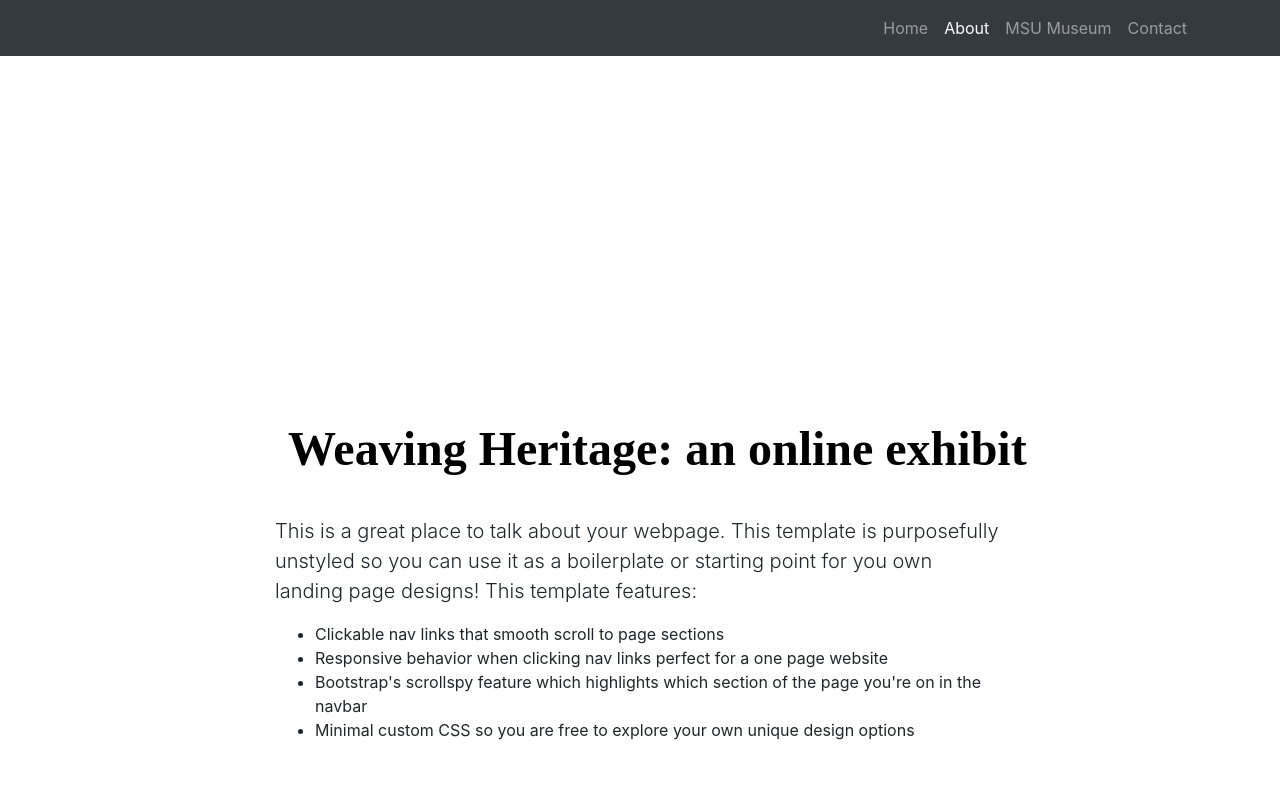
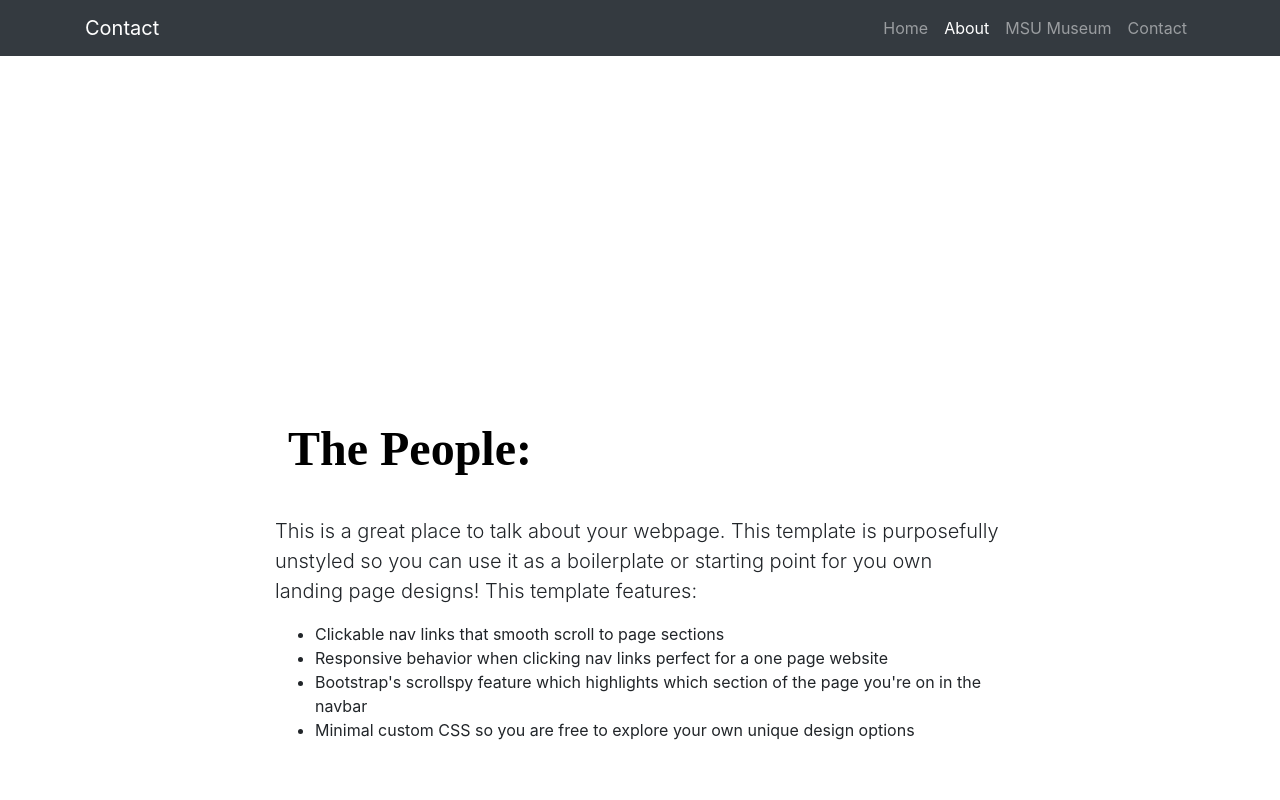
Before and after one commit to holtMSU/Chiprojectcontact, a website: page index.html in a window 1280 px wide. Shown: the top 800 px of the page. Drawn offline with Linux system fonts and the light colour scheme.

Commit message:
text changes

```diff
--- a/index.html
+++ b/index.html
@@ -8,7 +8,7 @@
     <meta name="description" content="">
     <meta name="author" content="">
 
-    <title>The People</title>
+    <title>Contact</title>
 
     <!-- Bootstrap core CSS -->
     <link href="vendor/bootstrap/css/bootstrap.min.css" rel="stylesheet">
@@ -23,7 +23,7 @@
     <!-- Navigation -->
     <nav class="navbar navbar-expand-lg navbar-dark bg-dark fixed-top" id="mainNav">
       <div class="container">
-        <a class="navbar-brand js-scroll-trigger" href="#page-top"></a>
+        <a class="navbar-brand js-scroll-trigger" href="#page-top">Contact</a>
         <button class="navbar-toggler" type="button" data-toggle="collapse" data-target="#navbarResponsive" aria-controls="navbarResponsive" aria-expanded="false" aria-label="Toggle navigation">
           <span class="navbar-toggler-icon"></span>
         </button>
@@ -54,7 +54,7 @@
       <div class="container">
         <div class="row">
           <div class="col-lg-8 mx-auto">
-            <h2><button type="button" class="btn btn-link"><font face="Times New Roman" font size="12" color="black"><p class="thick">Weaving Heritage: an online exhibit</p></font></button></h2>
+            <h2><button type="button" class="btn btn-link"><font face="Times New Roman" font size="12" color="black"><p class="thick">The People:</p></font></button></h2>
             <p class="lead">This is a great place to talk about your webpage. This template is purposefully unstyled so you can use it as a boilerplate or starting point for you own landing page designs! This template features:</p>
             <ul>
               <li>Clickable nav links that smooth scroll to page sections</li>
```
